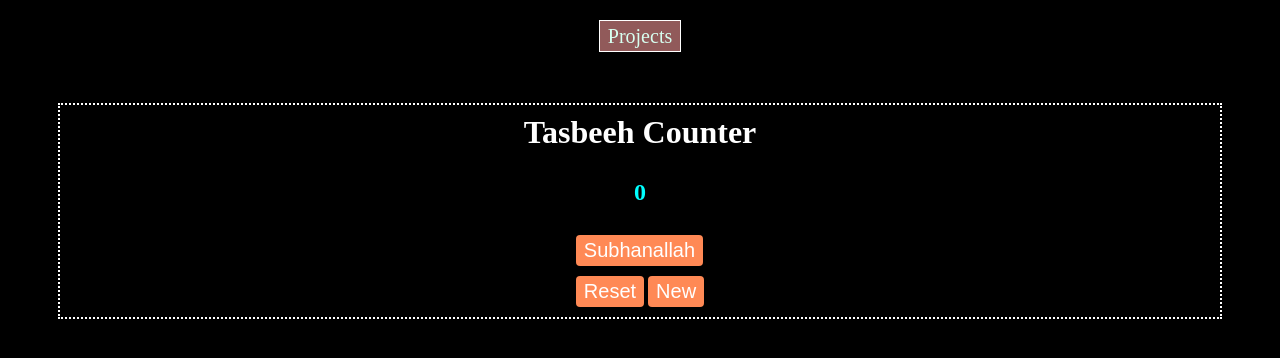
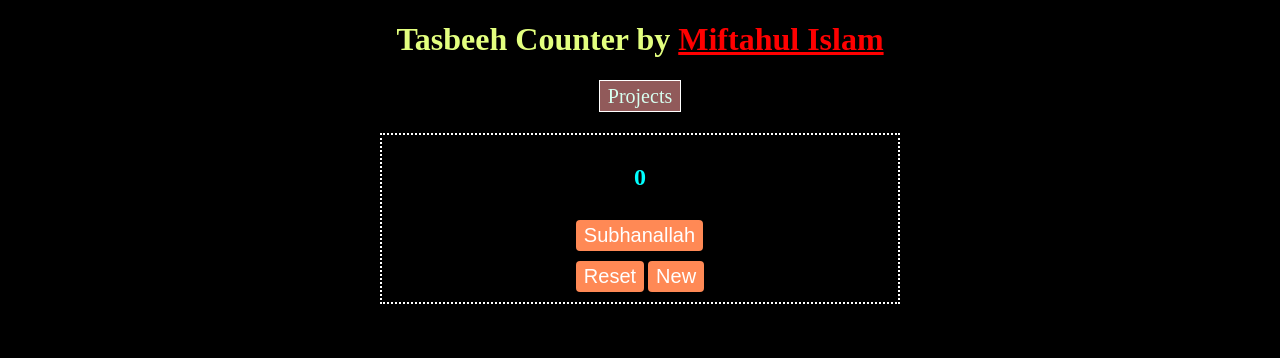
Before and after one commit to miftahulislam2023/MyProjects, a plain HTML site: page tasbeeh-counter/index.html in a window 1280 px wide. Drawn offline with Linux system fonts and the light colour scheme.

Commit message:
fixed width and title

```diff
--- a/tasbeeh-counter/index.html
+++ b/tasbeeh-counter/index.html
@@ -5,11 +5,11 @@
     <title>Tasbeeh Counter</title>
 </head>
 <body>
+    <h1 class="title">Tasbeeh Counter by <a class="linkedin" href="https://www.linkedin.com/in/miftahul-islam-a480a1266/">Miftahul Islam</a></h1>
      <ul id="nav-menu">
          <li><a class="menu-items" href="/index.html">Projects</a></li>
      </ul>
     <div id="container">
-        <h1 class="title">Tasbeeh Counter</h1>
         <h2 id="counter-el">0</h2>
         <script src="index.js"></script>
         <div id="btns-main-container">
--- a/tasbeeh-counter/style.css
+++ b/tasbeeh-counter/style.css
@@ -2,21 +2,25 @@ body {
     background: black;
 }
 
+.title{
+    text-align: center;
+    color: rgb(227, 255, 127);
+}
+
+.linkedin{
+    text-decoration: underline;
+    color: red;
+}
+
 #container{
-    margin: 50px 50px;
+    width: 40%;
+    margin: 5px auto;
     padding: 5px;
     border: 2px dotted white;
     display: flex;
     flex-direction: column;
     align-items: center;
     justify-content: space-around;
-}
-
-.title{
-    color: #ffffff;
-    padding: 4px;
-    margin: 0 0;
-    text-align: center;
 }
 
 #nav-menu{
```
